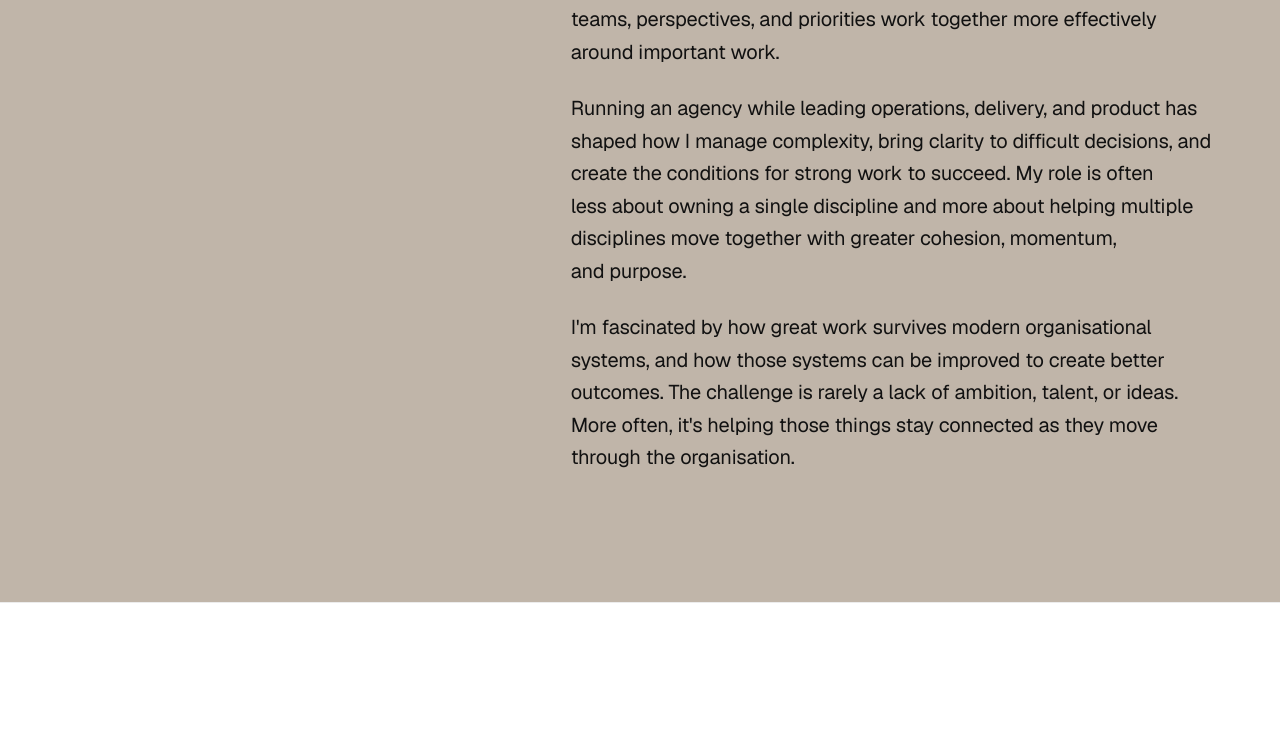
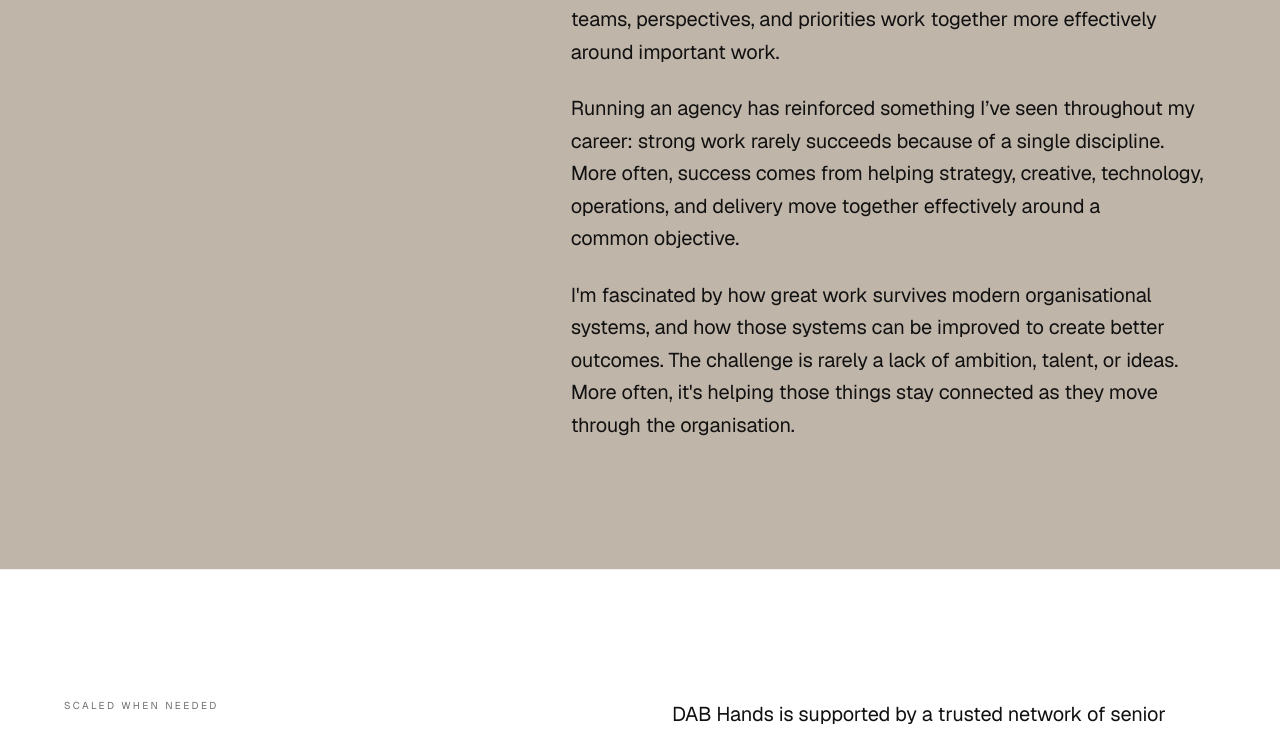
Before and after one commit to darrenbrett-lang/dabhands.delivery, a Next.js app: page /experience in a window 1280 px wide. Shown: the part 2218-2950 px from the top of the page. Built offline with nearby package versions, Linux system fonts and the light colour scheme.

Commit message:
Update agency paragraph in bio

```diff
--- a/pages/experience.tsx
+++ b/pages/experience.tsx
@@ -242,7 +242,7 @@ export default function Experience() {
                   <p>For more than 20 years, I've helped important digital work move through complex organisations.</p>
                   <p>I've always been drawn to the spaces between disciplines. The places where strategy meets execution, creativity meets practicality, and ambiguity needs to become action. Much of the value I bring comes from helping people make sense of complexity, align around what matters, and move forward with confidence.</p>
                   <p>Experienced working across complex client, agency, technology, and partner ecosystems, I've spent much of my career helping different teams, perspectives, and priorities work together more effectively around important work.</p>
-                  <p>Running an agency while leading operations, delivery, and product has shaped how I manage complexity, bring clarity to difficult decisions, and create the conditions for strong work to succeed. My role is often less about owning a single discipline and more about helping multiple disciplines move together with greater cohesion, momentum, and purpose.</p>
+                  <p>Running an agency has reinforced something I&rsquo;ve seen throughout my career: strong work rarely succeeds because of a single discipline. More often, success comes from helping strategy, creative, technology, operations, and delivery move together effectively around a common objective.</p>
                   <p>I'm fascinated by how great work survives modern organisational systems, and how those systems can be improved to create better outcomes. The challenge is rarely a lack of ambition, talent, or ideas. More often, it's helping those things stay connected as they move through the organisation.</p>
                 </div>
               </FadeUp>
```
